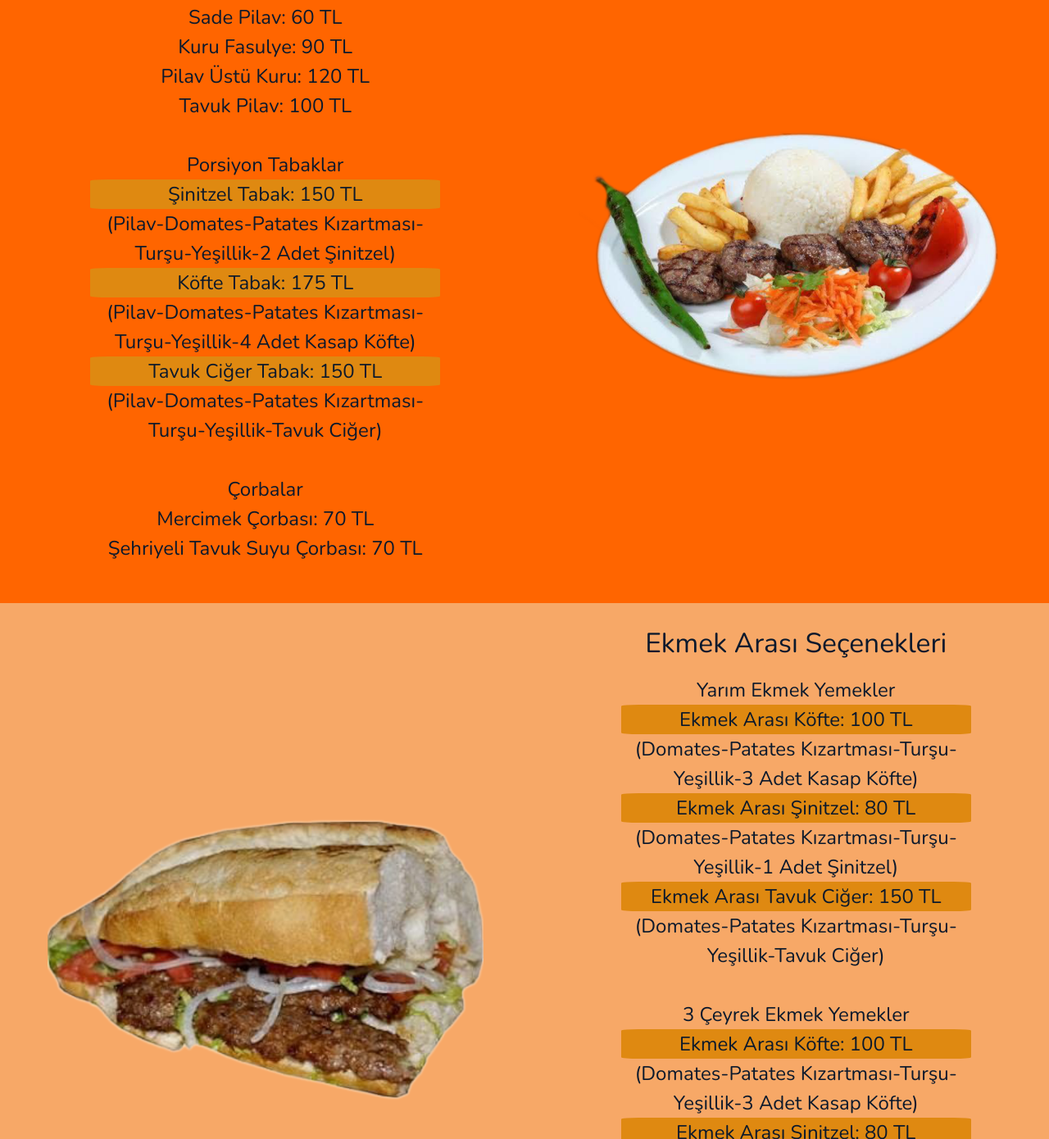
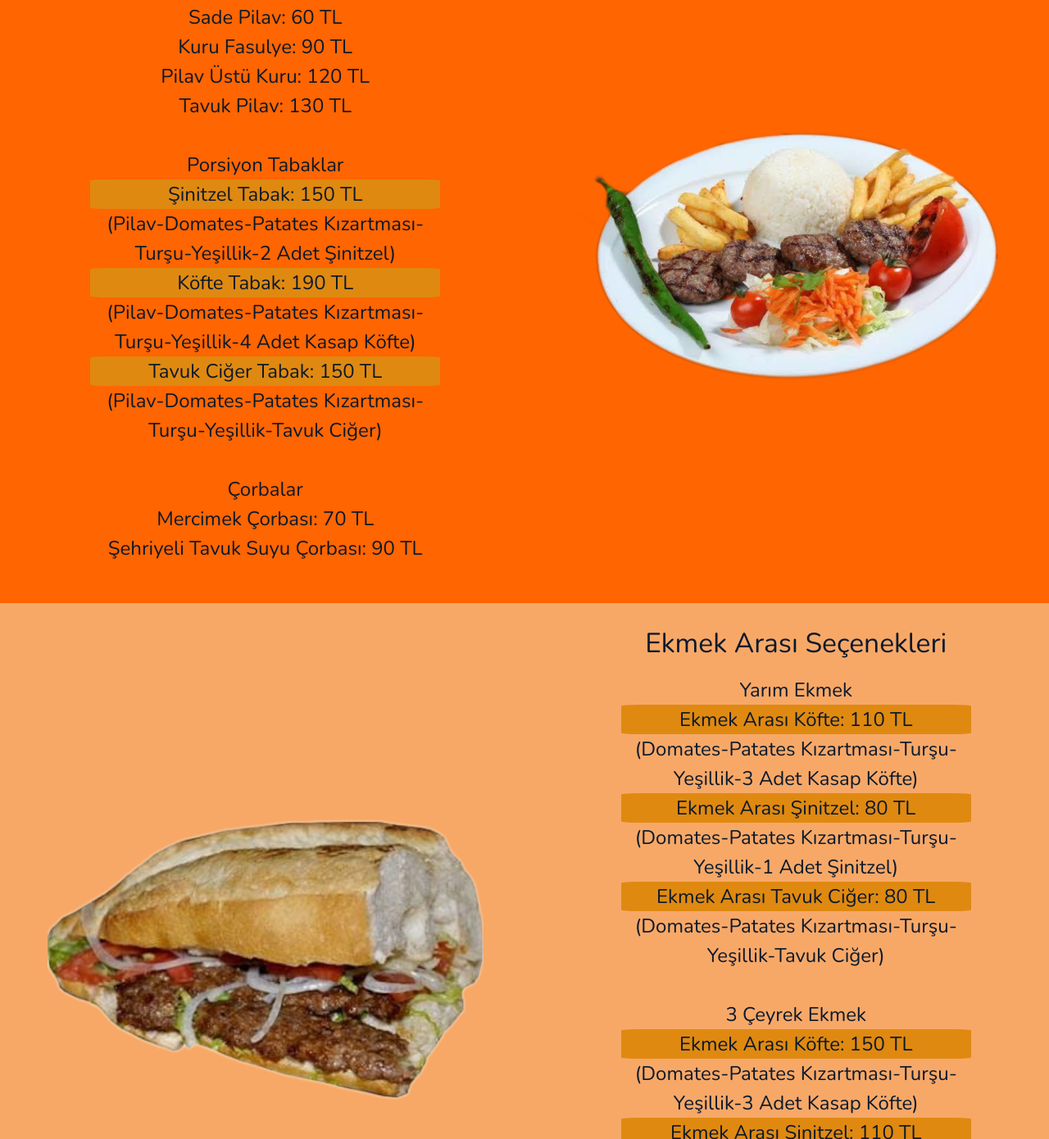
Before and after one commit to evimbufecafe/evimbufecafe.github.io, a plain HTML site: page index.html in a window 1280 px wide. Shown: the part 3303-4693 px from the top of the page at 82% size. Drawn offline with nearby package versions, Linux system fonts and the light colour scheme.

Commit message:
Update index.html

```diff
--- a/index.html
+++ b/index.html
@@ -104,14 +104,14 @@
                                 <li><b>Yarım Ekmek Tostlar: </b></li>
                                 <li>Kaşarlı Tost: 75 TL </li>
                                 <li>Karışık Tost: 90 TL </li>
-                                <li>Kavurmalı Tost: 110 TL </li>
-                                <li>Kavurmalı Kaşarlı Tost: 120 TL </li>
+                                <li>Kavurmalı Tost: 120 TL </li>
+                                <li>Kavurmalı Kaşarlı Tost: 130 TL </li>
                                 <br/>
                                 <li><b>3 Çeyrek Ekmek Tostlar: </b></li>
                                 <li>Kaşarlı Tost: 100 TL </li>
                                 <li>Karışık Tost: 125 TL </li>
-                                <li>Kavurmalı Tost: 155 TL </li>
-                                <li>Kavurmalı Kaşarlı Tost: 170 TL </li>
+                                <li>Kavurmalı Tost: 160 TL </li>
+                                <li>Kavurmalı Kaşarlı Tost: 200 TL </li>
                             </ul>
                         </p>
                     </div>
@@ -164,19 +164,19 @@
                                 <li>Sade Pilav: 60 TL </li>
                                 <li>Kuru Fasulye: 90 TL</li>
                                 <li>Pilav Üstü Kuru: 120 TL</li>
-                                <li>Tavuk Pilav: 100 TL</li></b>
+                                <li>Tavuk Pilav: 130 TL</li></b>
                                 <br/>
                                 <li><b>Porsiyon Tabaklar</b>  </li>
                                 <li  class="white-text">Şinitzel Tabak: 150 TL</li>
                                 <li>(Pilav-Domates-Patates Kızartması-Turşu-Yeşillik-2 Adet Şinitzel)</li>
-                                <li  class="white-text">Köfte Tabak: 175 TL</li>
+                                <li  class="white-text">Köfte Tabak: 190 TL</li>
                                 <li>(Pilav-Domates-Patates Kızartması-Turşu-Yeşillik-4 Adet Kasap Köfte)</li>
                                 <li  class="white-text">Tavuk Ciğer Tabak: 150 TL</li>
                                 <li>(Pilav-Domates-Patates Kızartması-Turşu-Yeşillik-Tavuk Ciğer)</li>
                                 <br/>
                                 <li><b>Çorbalar</b></li>
                                 <li>Mercimek Çorbası: 70 TL</li>
-                                <li>Şehriyeli Tavuk Suyu Çorbası: 70 TL</li>
+                                <li>Şehriyeli Tavuk Suyu Çorbası: 90 TL</li>
                             </ul>
                         </p>
                     </div>
@@ -193,20 +193,20 @@
 
                         <p class="lead">
                             <ul class="lead">
-                                <li><b>Yarım Ekmek Yemekler</b>  </li>
-                                <li class="white-text">Ekmek Arası Köfte: 100 TL</li>
+                                <li><b>Yarım Ekmek</b>  </li>
+                                <li class="white-text">Ekmek Arası Köfte: 110 TL</li>
                                 <li>(Domates-Patates Kızartması-Turşu-Yeşillik-3 Adet Kasap Köfte)</li>
                                 <li class="white-text">Ekmek Arası Şinitzel: 80 TL</li>
                                 <li>(Domates-Patates Kızartması-Turşu-Yeşillik-1 Adet Şinitzel)</li>
-                                <li class="white-text">Ekmek Arası Tavuk Ciğer: 150 TL</li>
+                                <li class="white-text">Ekmek Arası Tavuk Ciğer: 80 TL</li>
                                 <li>(Domates-Patates Kızartması-Turşu-Yeşillik-Tavuk Ciğer)</li>
                                 <br/>
-                                <li><b>3 Çeyrek Ekmek Yemekler</b></li>
-                                <li class="white-text">Ekmek Arası Köfte: 100 TL</li>
+                                <li><b>3 Çeyrek Ekmek</b></li>
+                                <li class="white-text">Ekmek Arası Köfte: 150 TL</li>
                                 <li>(Domates-Patates Kızartması-Turşu-Yeşillik-3 Adet Kasap Köfte)</li>
-                                <li class="white-text">Ekmek Arası Şinitzel: 80 TL</li>
+                                <li class="white-text">Ekmek Arası Şinitzel: 110 TL</li>
                                 <li>(Domates-Patates Kızartması-Turşu-Yeşillik-1 Adet Şinitzel)</li>
-                                <li class="white-text">Ekmek Arası Tavuk Ciğer: 150 TL</li>
+                                <li class="white-text">Ekmek Arası Tavuk Ciğer: 110 TL</li>
                                 <li>(Domates-Patates Kızartması-Turşu-Yeşillik-Tavuk Ciğer)</li>
                             </ul>
                         </p>
```
